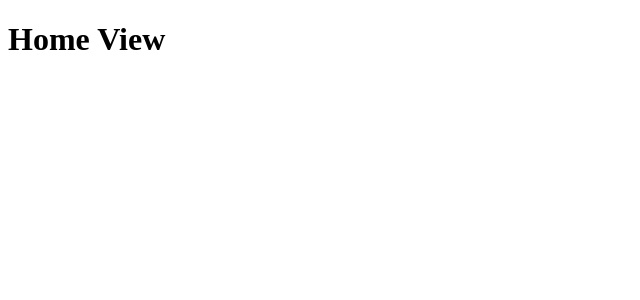
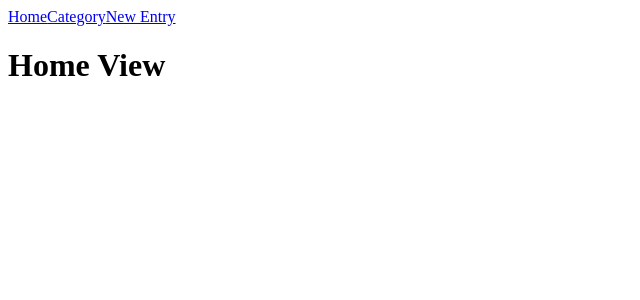
Before and after one commit to aidenwaring/react-journal, a React (Create React App) app: page / in a window 1280 px wide. Shown: the top 300 px of the page, without its empty margins (0-640 px from the left). Built offline with nearby package versions, Linux system fonts and the light colour scheme.

Commit message:
Changed to BrowserRouter Links to prevent browser from refreshing on navigation

```diff
--- a/src/App.js
+++ b/src/App.js
@@ -1,16 +1,18 @@
 import React, { useState } from 'react'
-import {BrowserRouter, Route} from 'react-router-dom'
+import { BrowserRouter, Route, Link } from 'react-router-dom'
 import HomeView from './HomeView'
 import CategorySelectionView from './CategorySelectionView'
 import NewEntryView from './NewEntryView'
 
 const App = () => {
-  //Getter, setter  //Define state. Initial state of home.
-  // const [page, setPage] = useState("home")
-
   return (
     <div>
       <BrowserRouter>
+        <nav>
+          <Link to="/">Home</Link>
+          <Link to="/category">Category</Link>
+          <Link to="/entry">New Entry</Link>
+        </nav>
         <Route exact path="/" component={HomeView} />
         <Route exact path="/category" component={CategorySelectionView} />
         <Route exact path="/entry" component={NewEntryView} />
```
